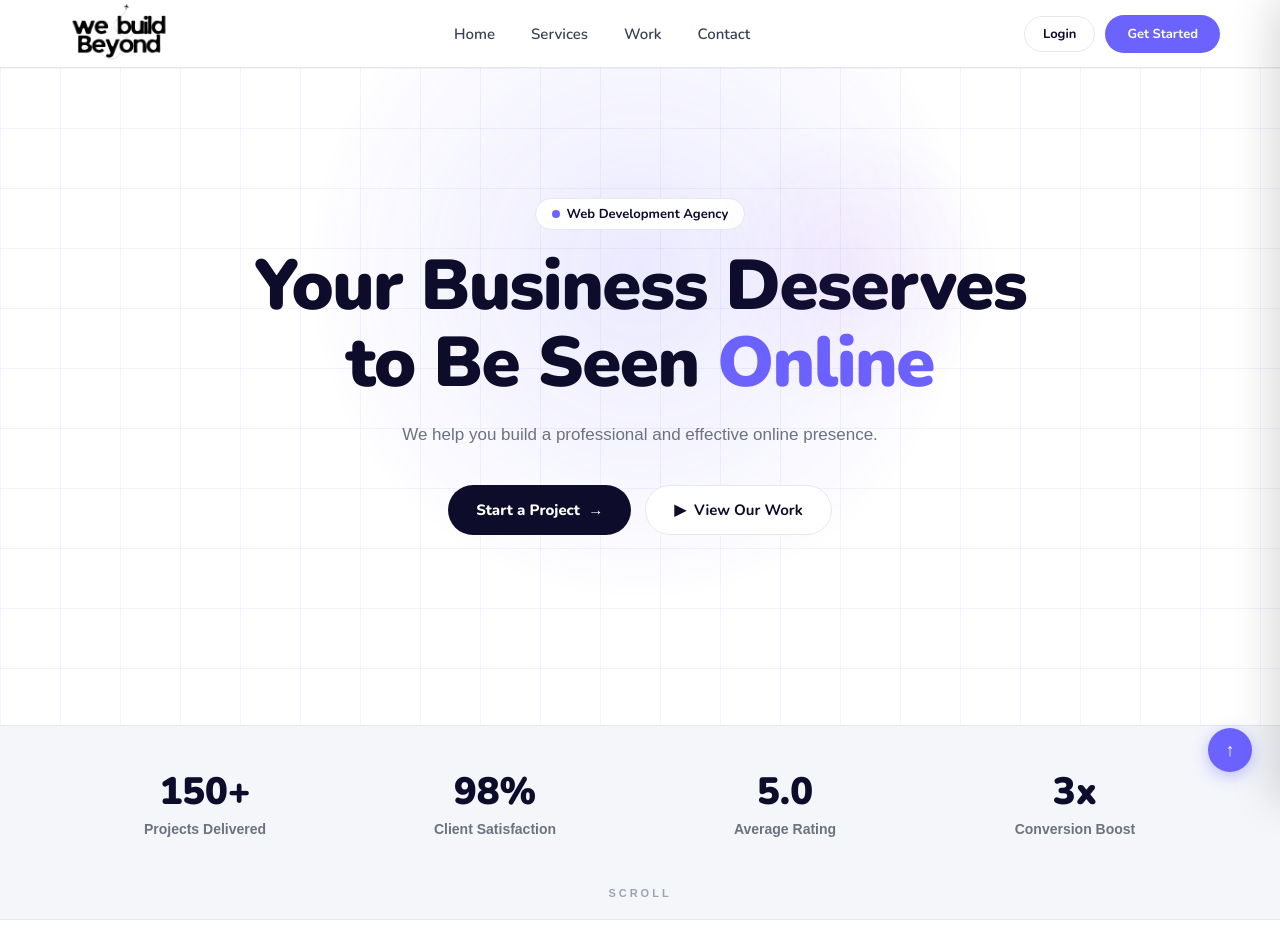
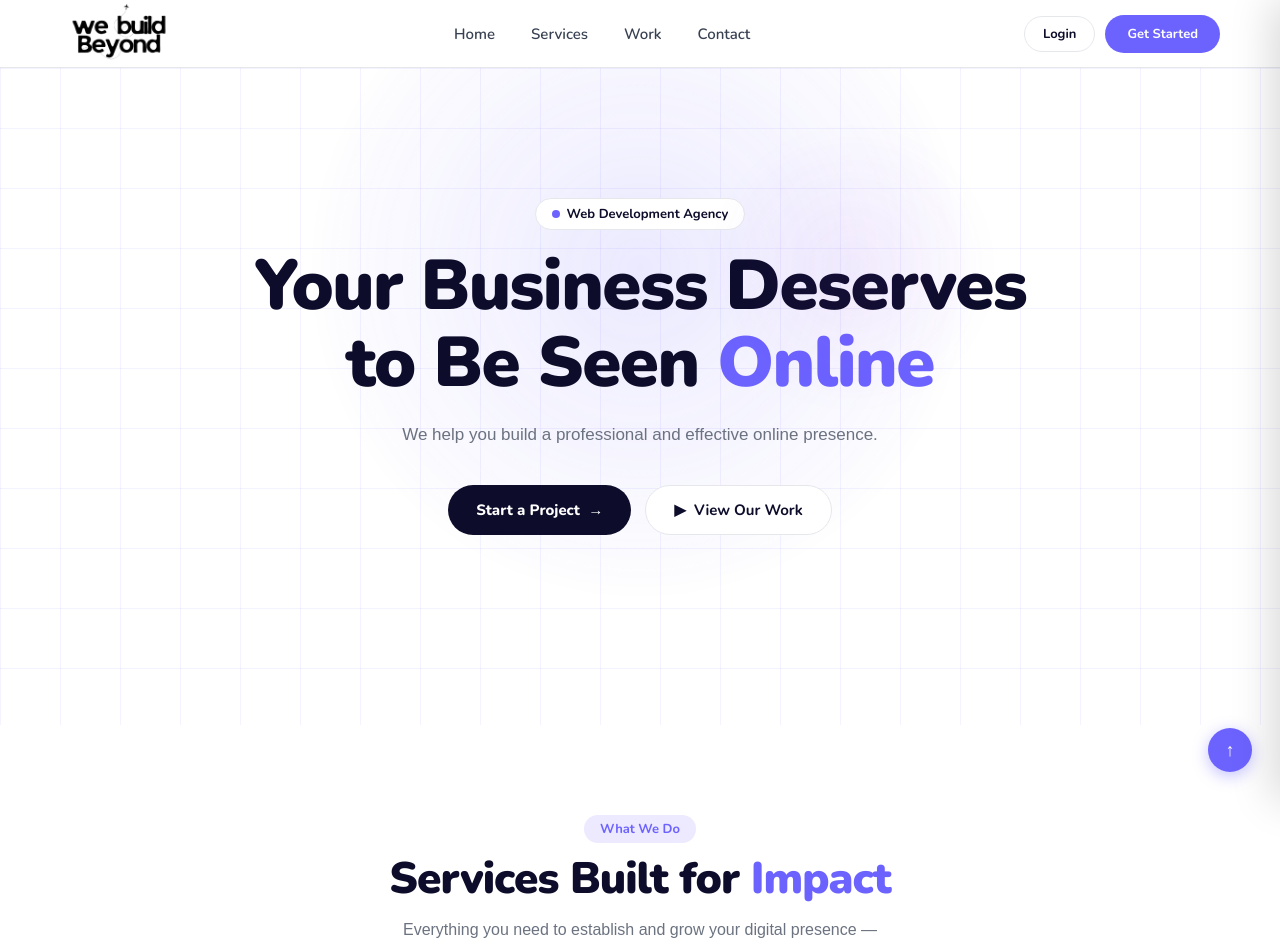
Before and after one commit to Aditya-Developer-2007/webuildbeyond, a React (Vite) app in the folder frontend/: page / in a window 1280 px wide. Shown: the top 948 px of the page. Built offline with nearby package versions, Linux system fonts and the light colour scheme; no server answers.

Commit message:
fixed admin dashboard

```diff
--- a/frontend/src/pages/Home.jsx
+++ b/frontend/src/pages/Home.jsx
@@ -62,17 +62,6 @@ export default function Home() {
           <button onClick={() => scrollTo('work')} style={s.btnOutline}>▶ &nbsp;View Our Work</button>
         </div>
       </section>
-
-      <div className="stats-bar-wrap" style={s.statsBar}>
-        {[['150+','Projects Delivered'],['98%','Client Satisfaction'],['5.0','Average Rating'],['3x','Conversion Boost']].map(([n,l]) => (
-          <div key={l} style={{ textAlign:'center' }}>
-            <div style={s.statNum}>{n}</div>
-            <div style={s.statLabel}>{l}</div>
-          </div>
-        ))}
-      </div>
-      <div style={s.scrollHint}>SCROLL</div>
-      <hr style={s.hr} />
 
       <section id="services" style={s.section}>
         <div style={s.sectionHeader}>
```
